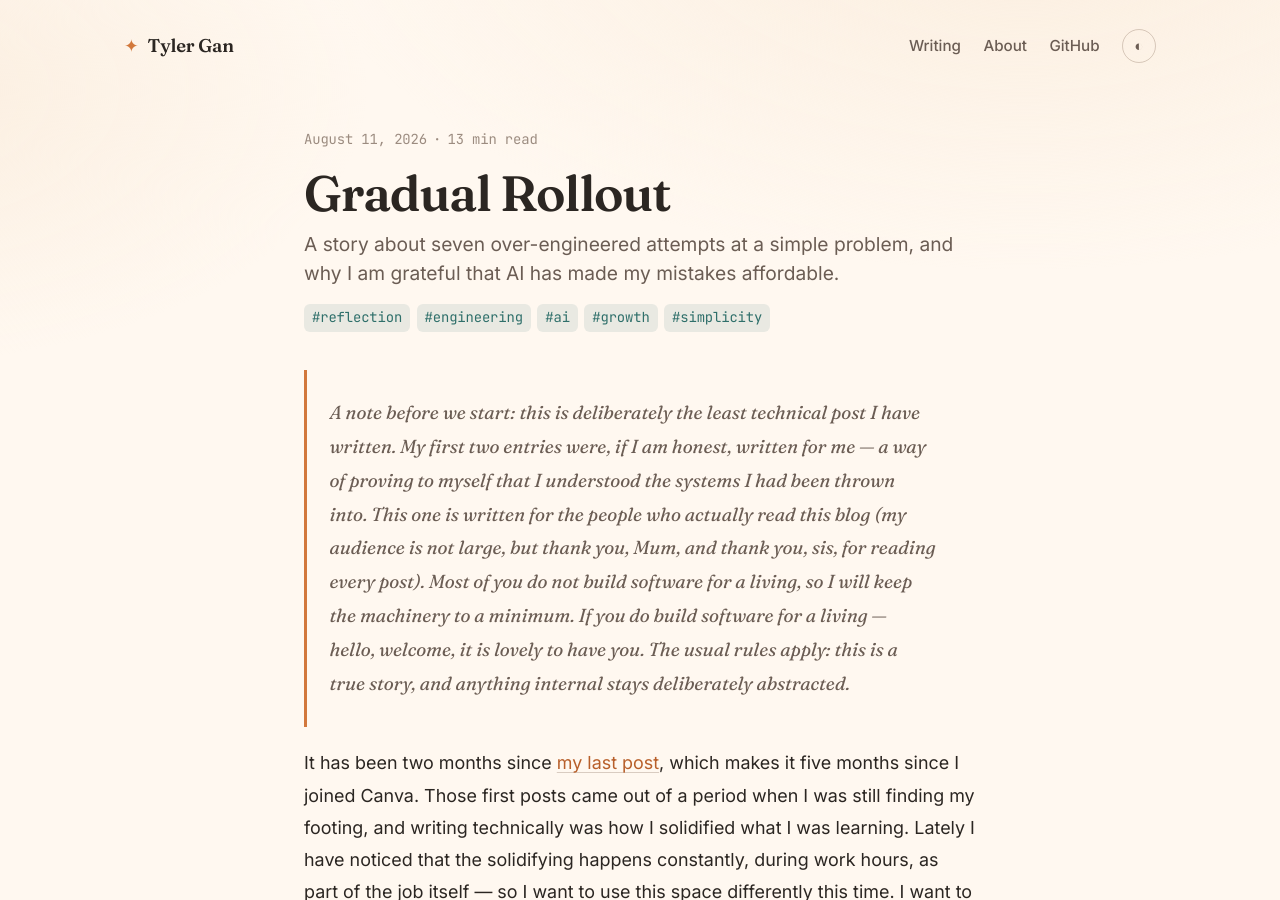
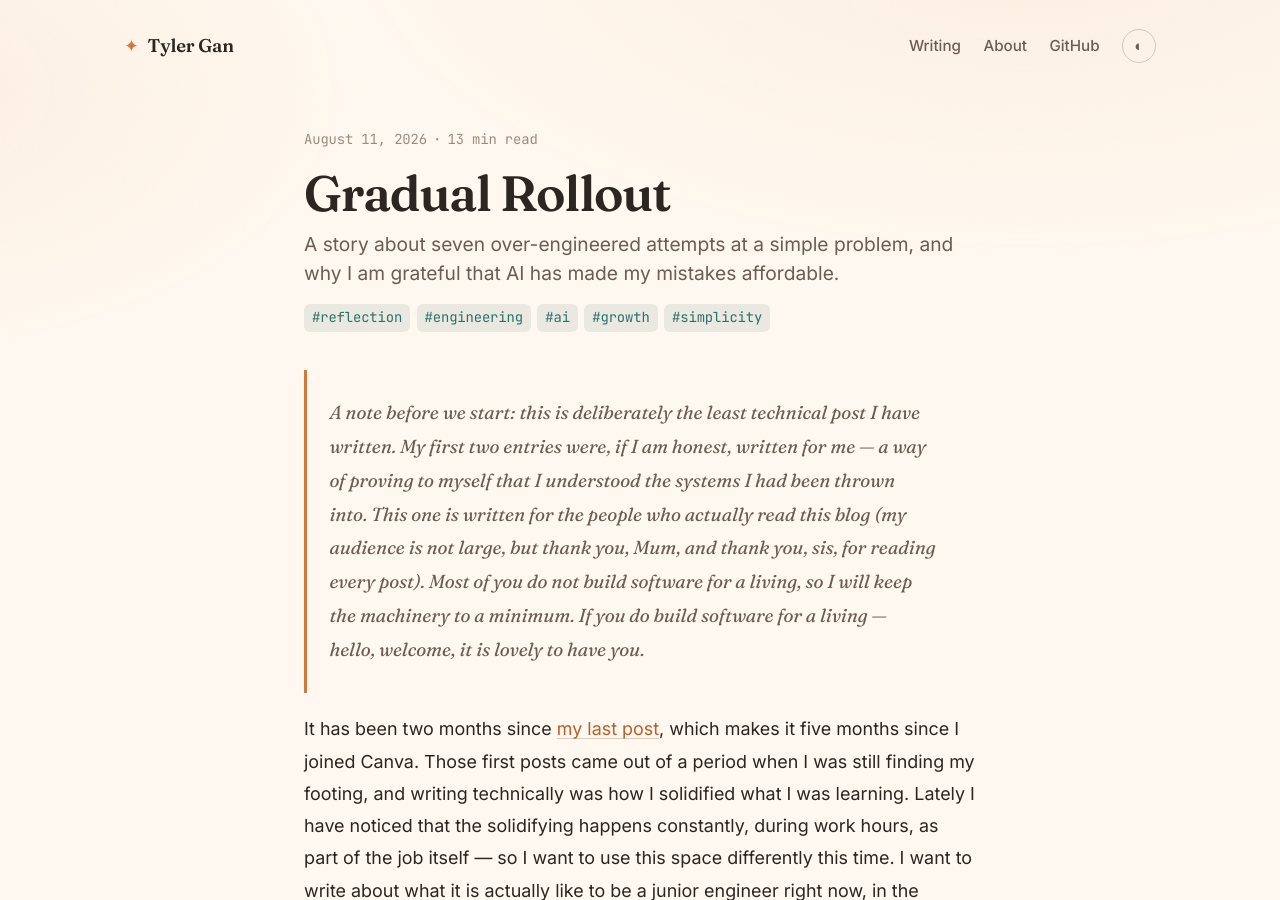
Before and after one commit to tylergan/boamm, a Jekyll site: the page built from _posts/2026-08-11-gradual-rollout.md, in a window 1280 px wide and 900 px high. Built offline with Jekyll 4.4.1, drawn with Linux system fonts in a browser that asks for light colours.

Commit message:
remove the rule thing

```diff
--- a/_posts/2026-08-11-gradual-rollout.md
+++ b/_posts/2026-08-11-gradual-rollout.md
@@ -5,7 +5,7 @@ subtitle: "A story about seven over-engineered attempts at a simple problem, and
 tags: [reflection, engineering, ai, growth, simplicity]
 ---
 
-> A note before we start: this is deliberately the least technical post I have written. My first two entries were, if I am honest, written for me — a way of proving to myself that I understood the systems I had been thrown into. This one is written for the people who actually read this blog (my audience is not large, but thank you, Mum, and thank you, sis, for reading every post). Most of you do not build software for a living, so I will keep the machinery to a minimum. If you do build software for a living — hello, welcome, it is lovely to have you. The usual rules apply: this is a true story, and anything internal stays deliberately abstracted.
+> A note before we start: this is deliberately the least technical post I have written. My first two entries were, if I am honest, written for me — a way of proving to myself that I understood the systems I had been thrown into. This one is written for the people who actually read this blog (my audience is not large, but thank you, Mum, and thank you, sis, for reading every post). Most of you do not build software for a living, so I will keep the machinery to a minimum. If you do build software for a living — hello, welcome, it is lovely to have you.
 
 It has been two months since [my last post]({{ "/writing/2026/06/eventually-consistent/" | relative_url }}), which makes it five months since I joined Canva. Those first posts came out of a period when I was still finding my footing, and writing technically was how I solidified what I was learning. Lately I have noticed that the solidifying happens constantly, during work hours, as part of the job itself — so I want to use this space differently this time. I want to write about what it is actually like to be a junior engineer right now, in the middle of the AI era, because I have been having a lot of in-person conversations about it and I have not written any of it down.
 
```
